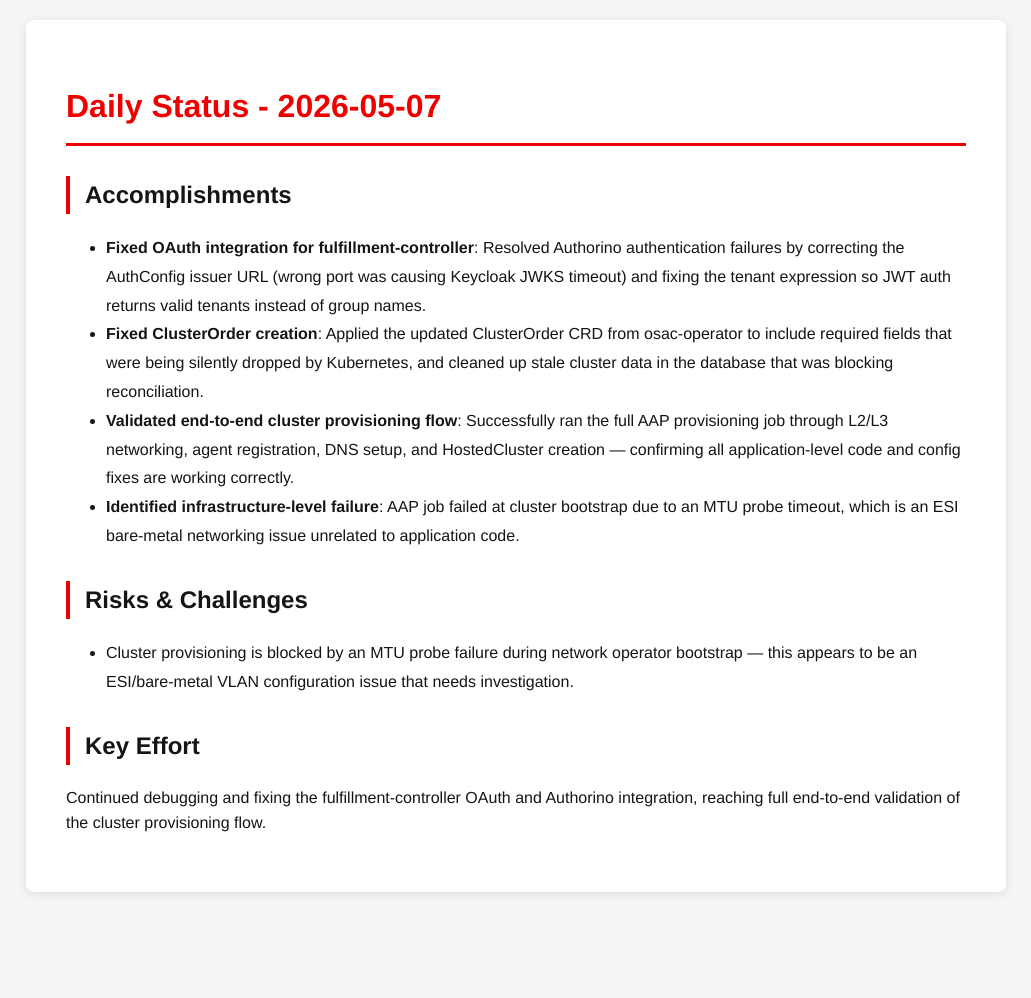
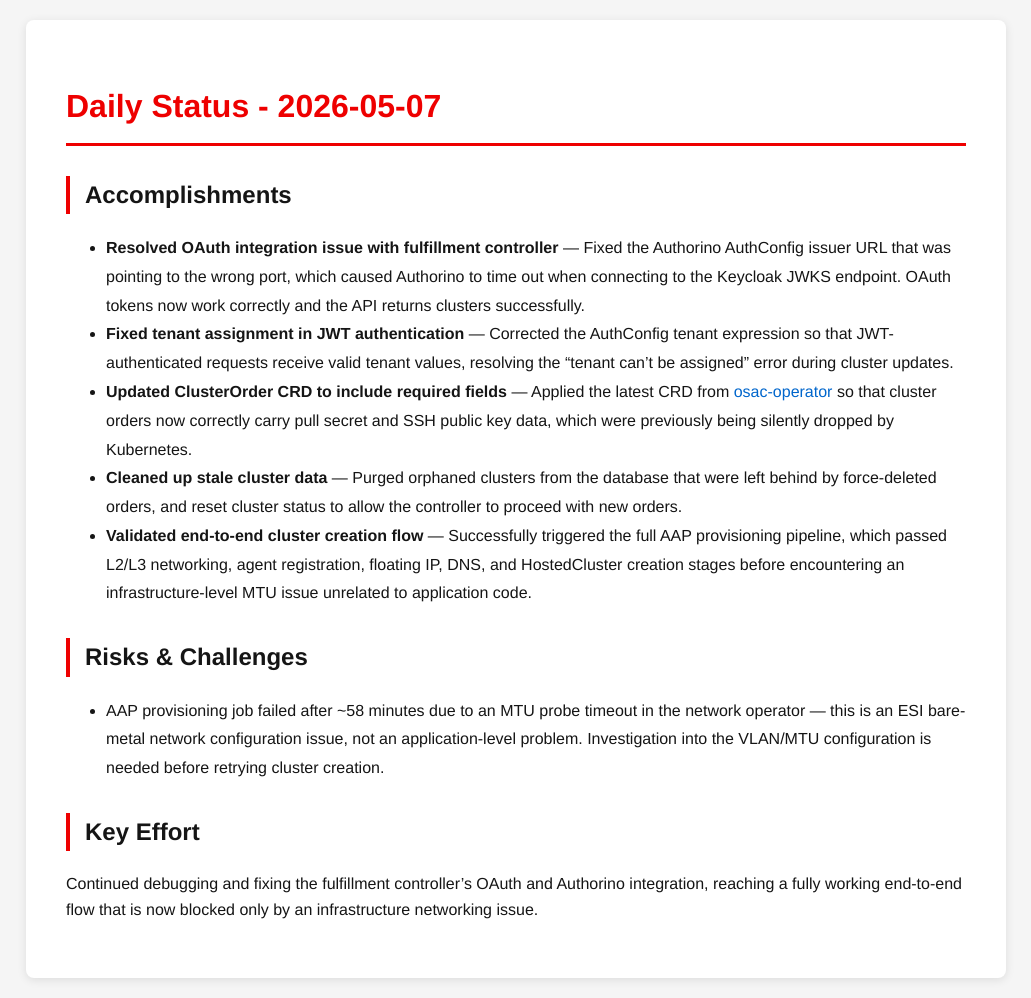
Before and after one commit to tzvatot/daily-status, a Jekyll site: the page built from 2026-05-07.md, in a window 1280 px wide. Shown: the whole page, without its empty margins (124-1155 px from the left). Built offline with Jekyll 4.4.1, drawn with Linux system fonts in a browser that asks for light colours; before the commit the page ends 912 px from its top, so only the background shows below that.

Commit message:
Daily status update - 2026-05-07

```diff
--- a/2026-05-07.md
+++ b/2026-05-07.md
@@ -7,13 +7,14 @@
 # Daily Status - 2026-05-07
 
 ## Accomplishments
-- **Fixed OAuth integration for fulfillment-controller**: Resolved Authorino authentication failures by correcting the AuthConfig issuer URL (wrong port was causing Keycloak JWKS timeout) and fixing the tenant expression so JWT auth returns valid tenants instead of group names.
-- **Fixed ClusterOrder creation**: Applied the updated ClusterOrder CRD from osac-operator to include required fields that were being silently dropped by Kubernetes, and cleaned up stale cluster data in the database that was blocking reconciliation.
-- **Validated end-to-end cluster provisioning flow**: Successfully ran the full AAP provisioning job through L2/L3 networking, agent registration, DNS setup, and HostedCluster creation — confirming all application-level code and config fixes are working correctly.
-- **Identified infrastructure-level failure**: AAP job failed at cluster bootstrap due to an MTU probe timeout, which is an ESI bare-metal networking issue unrelated to application code.
+- **Resolved OAuth integration issue with fulfillment controller** — Fixed the Authorino AuthConfig issuer URL that was pointing to the wrong port, which caused Authorino to time out when connecting to the Keycloak JWKS endpoint. OAuth tokens now work correctly and the API returns clusters successfully.
+- **Fixed tenant assignment in JWT authentication** — Corrected the AuthConfig tenant expression so that JWT-authenticated requests receive valid tenant values, resolving the "tenant can't be assigned" error during cluster updates.
+- **Updated ClusterOrder CRD to include required fields** — Applied the latest CRD from [osac-operator](https://github.com/osac-project/osac-operator) so that cluster orders now correctly carry pull secret and SSH public key data, which were previously being silently dropped by Kubernetes.
+- **Cleaned up stale cluster data** — Purged orphaned clusters from the database that were left behind by force-deleted orders, and reset cluster status to allow the controller to proceed with new orders.
+- **Validated end-to-end cluster creation flow** — Successfully triggered the full AAP provisioning pipeline, which passed L2/L3 networking, agent registration, floating IP, DNS, and HostedCluster creation stages before encountering an infrastructure-level MTU issue unrelated to application code.
 
 ## Risks & Challenges
-- Cluster provisioning is blocked by an MTU probe failure during network operator bootstrap — this appears to be an ESI/bare-metal VLAN configuration issue that needs investigation.
+- AAP provisioning job failed after ~58 minutes due to an MTU probe timeout in the network operator — this is an ESI bare-metal network configuration issue, not an application-level problem. Investigation into the VLAN/MTU configuration is needed before retrying cluster creation.
 
 ## Key Effort
-Continued debugging and fixing the fulfillment-controller OAuth and Authorino integration, reaching full end-to-end validation of the cluster provisioning flow.
+Continued debugging and fixing the fulfillment controller's OAuth and Authorino integration, reaching a fully working end-to-end flow that is now blocked only by an infrastructure networking issue.
```
